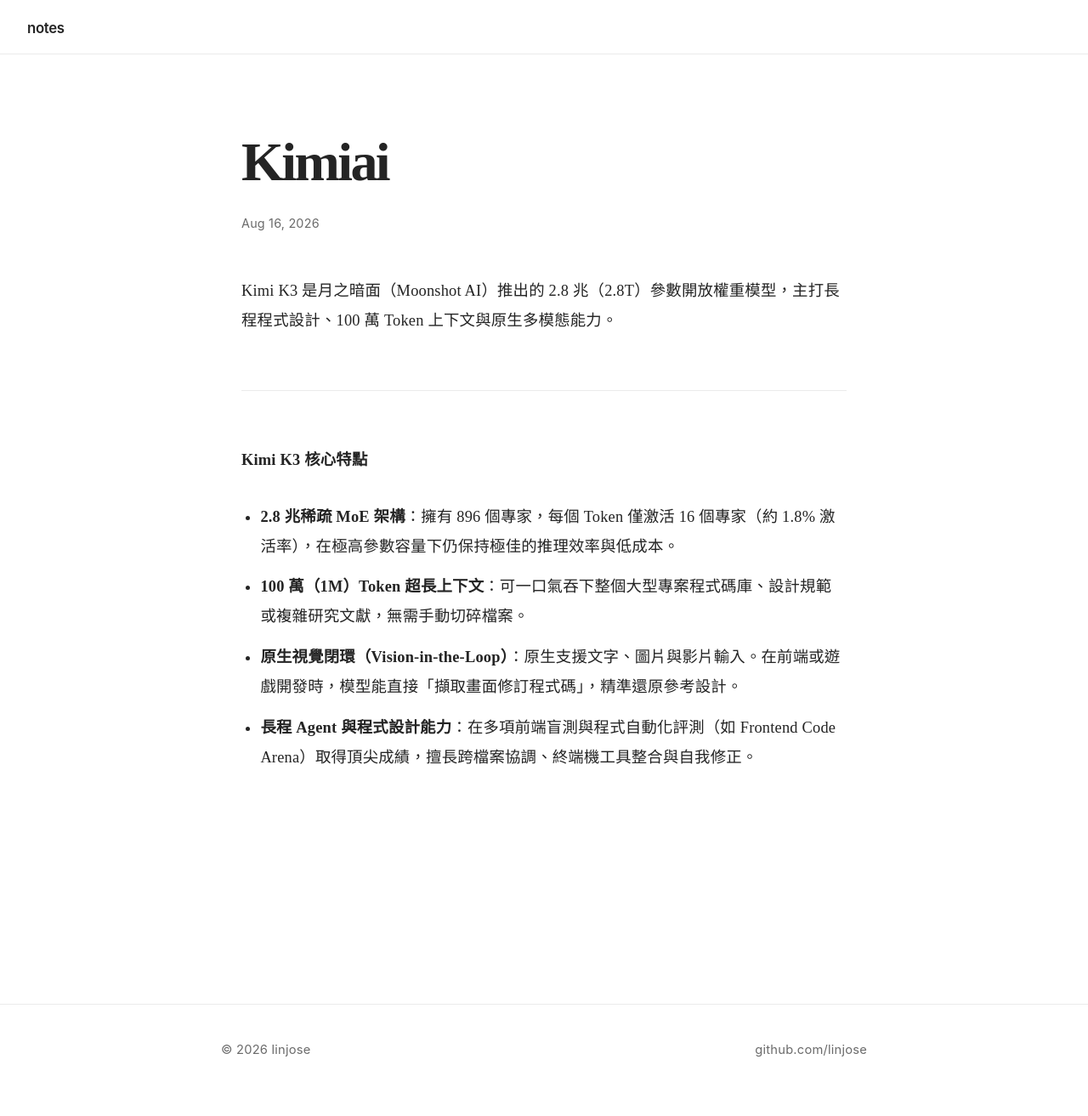
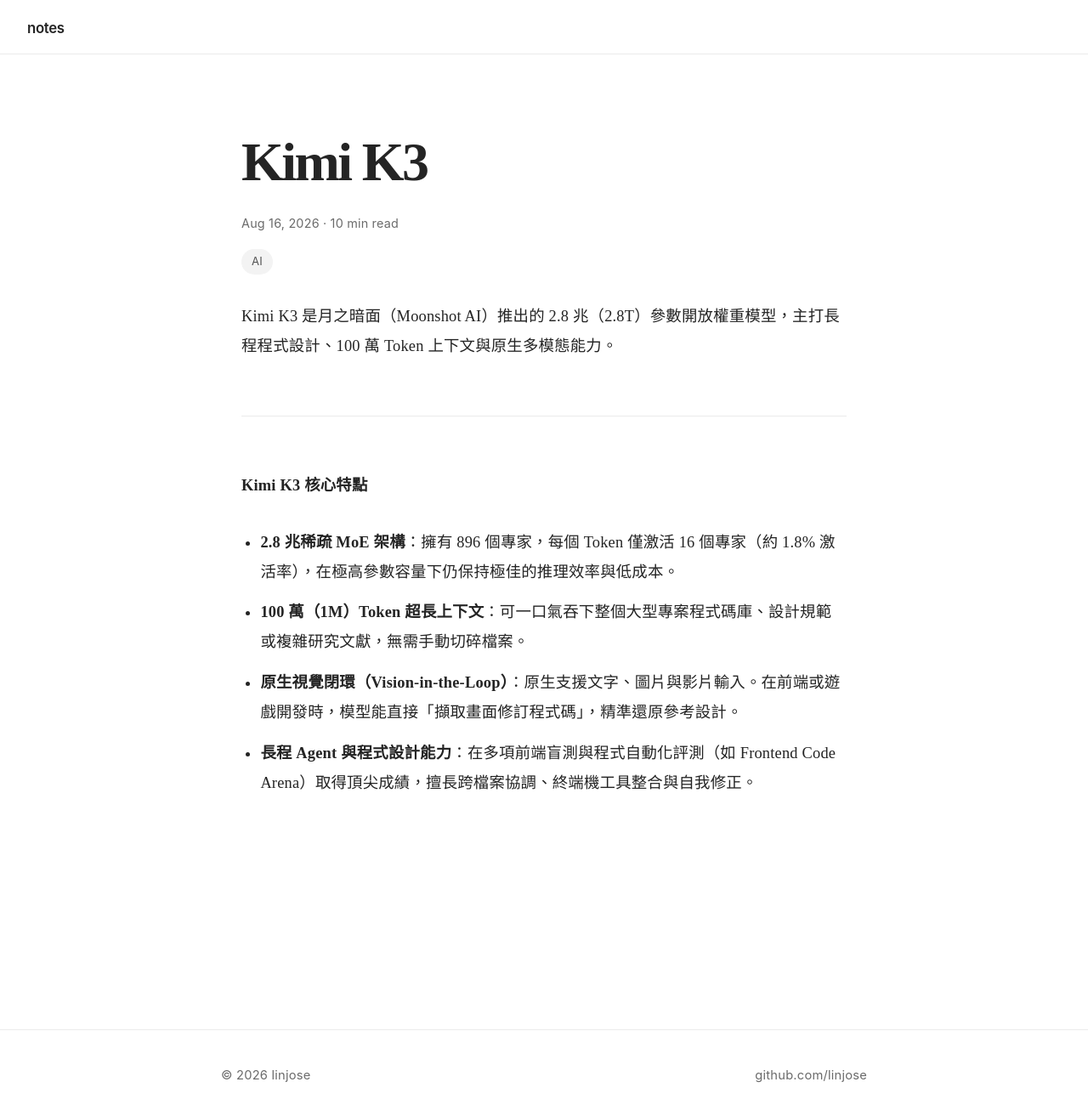
Before and after one commit to linjose/notes, a Jekyll site: the page built from _posts/2026-08-16-kimiai.md, in a window 1280 px wide and 1320 px high. Shown: the top 1313 px of the window at 85% size. Built offline with Jekyll 4.4.1, drawn with Linux system fonts in a browser that asks for light colours; our own code applies the rules of GitHub Pages for plain Markdown files.

Commit message:
Update 2026-08-16-kimiai.md

```diff
--- a/_posts/2026-08-16-kimiai.md
+++ b/_posts/2026-08-16-kimiai.md
@@ -1,3 +1,12 @@
+---
+layout: post
+title: Kimi K3
+date: 2026-08-16
+reading_time: 10 min read
+tags: [AI]
+excerpt:
+---
+
 Kimi K3 是月之暗面（Moonshot AI）推出的 2.8 兆（2.8T）參數開放權重模型，主打長程程式設計、100 萬 Token 上下文與原生多模態能力。
 
 ---
```
